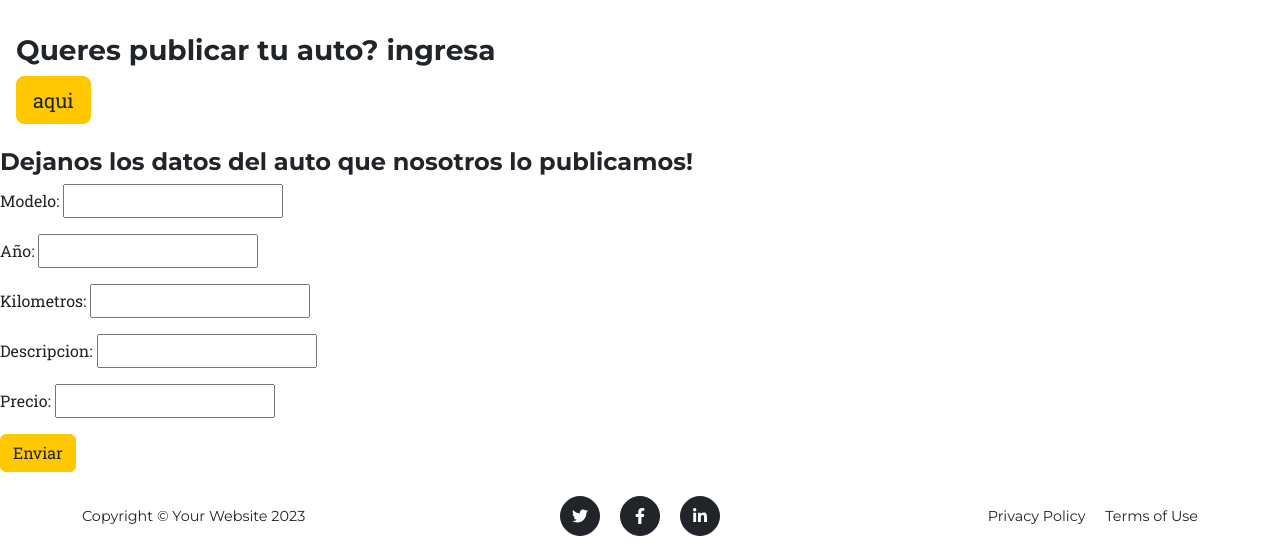
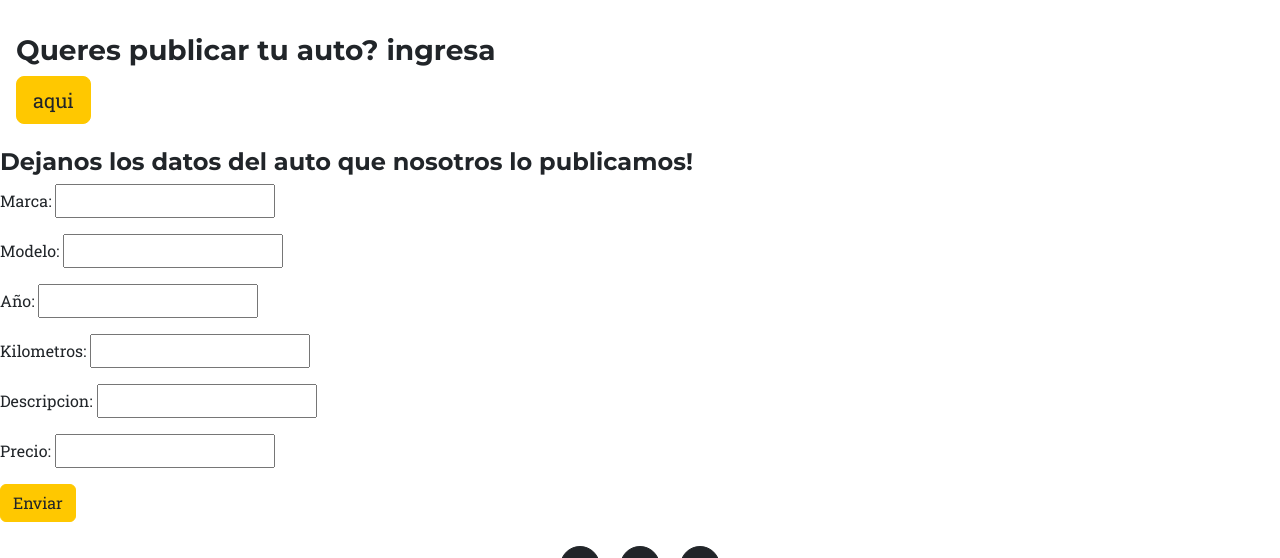
Before and after one commit to Fedeiglesias8/proyectoFinal-Python, a Django app: page /app-stock/venta/ in a window 1280 px wide. Shown: the part 94-652 px from the top of the page. Run offline with Django 4.2, Linux system fonts and the light colour scheme; some libraries are stand-ins or nearby versions.

Commit message:
segundo commit, hice unos cambios en las classes de los models

```diff
--- a/concesionariaOnline/AppStock/forms.py
+++ b/concesionariaOnline/AppStock/forms.py
@@ -1,6 +1,7 @@
 from django import forms
 
 class AutosFormularios(forms.Form):
+    marca= forms.CharField(max_length=20)
     modelo= forms.CharField(max_length=20)
     año= forms.IntegerField()
     kilometros= forms.IntegerField()
@@ -8,7 +9,7 @@ class AutosFormularios(forms.Form):
     precio= forms.IntegerField()
 
 class AlquilerFormulario(forms.Form):
-    modelo= forms.CharField(max_length=20)
+    marca= forms.CharField(max_length=20)
     año= forms.IntegerField()
     descripcion= forms.CharField(max_length=250)
     precio= forms.IntegerField()
--- a/concesionariaOnline/AppStock/templates/resultadoDeBusqueda.html
+++ b/concesionariaOnline/AppStock/templates/resultadoDeBusqueda.html
@@ -4,7 +4,7 @@
 {% block contenidoQueCambia %}
 
     <Div style="padding-top: 8rem; padding-left: 1rem; padding-bottom: 1rem;">
-        <h3>Los resultados de {{modelo}} son:</h3>
+        <h3>Los resultados de {{marca}} son:</h3>
     </Div>
 
     {% if autos %}
@@ -12,6 +12,7 @@
             <ul>
                 {% for auto in autos %}
                     <li>
+                        Marca: {{auto.marca}}
                         Modelo: {{auto.modelo}}
                         Año: {{auto.año}}
                         Kilometros: {{auto.kilometros}}km
@@ -23,7 +24,7 @@
         </div>
 
         {% else %}
-            <h3>No se a encontrado ningun auto de la marca {{modelo}}</h3>
+            <h3>No se a encontrado ningun auto de la marca {{marca}}</h3>
     {% endif %}
 
 {% endblock contenidoQueCambia %}
--- a/concesionariaOnline/AppStock/views.py
+++ b/concesionariaOnline/AppStock/views.py
@@ -9,14 +9,13 @@ def inicio(self):
     return render(self, 'inicio.html')
 
 def venta(request):
-
     if request.method == 'POST':
       miFormulario = AutosFormularios(request.POST)
 
       if miFormulario.is_valid():
           data = miFormulario.cleaned_data
 
-          auto = Autos(modelo=data['modelo'], año=data['año'], kilometros=data['kilometros'], descripcion=data['descripcion'], precio=data['precio'])
+          auto = Autos(marca=data['marca'], modelo=data['modelo'], año=data['año'], kilometros=data['kilometros'], descripcion=data['descripcion'], precio=data['precio'])
           auto.save()
 
           return render(request, "inicio.html")
@@ -36,7 +35,7 @@ def alquiler(request):
         if miFormulario.is_valid():
             data = miFormulario.cleaned_data
 
-            alquiler = Alquiler(modelo=data['modelo'], año=data['año'], descripcion=data['descripcion'], precio=data['precio'])
+            alquiler = Alquiler(marca=data['marca'], año=data['año'], descripcion=data['descripcion'], precio=data['precio'])
             alquiler.save()
 
             return render(request, "inicio.html")
@@ -83,7 +82,7 @@ def buscarCompra(request):
 
     if request.GET['modelo']:
 
-        modelo= request.GET['modelo']
-        autos= Autos.objects.filter(modelo=modelo)
+        marca= request.GET['modelo']
+        autos= Autos.objects.filter(marca=marca)
 
-        return render(request, 'resultadoDeBusqueda.html',{'autos': autos, 'modelo': modelo})
+        return render(request, 'resultadoDeBusqueda.html',{'autos': autos, 'marca': marca})
```
Also changed, not shown: concesionariaOnline/AppStock/models.py (+4 -3 lines), concesionariaOnline/AppStock/migrations/0001_initial.py, concesionariaOnline/db.sqlite3.
